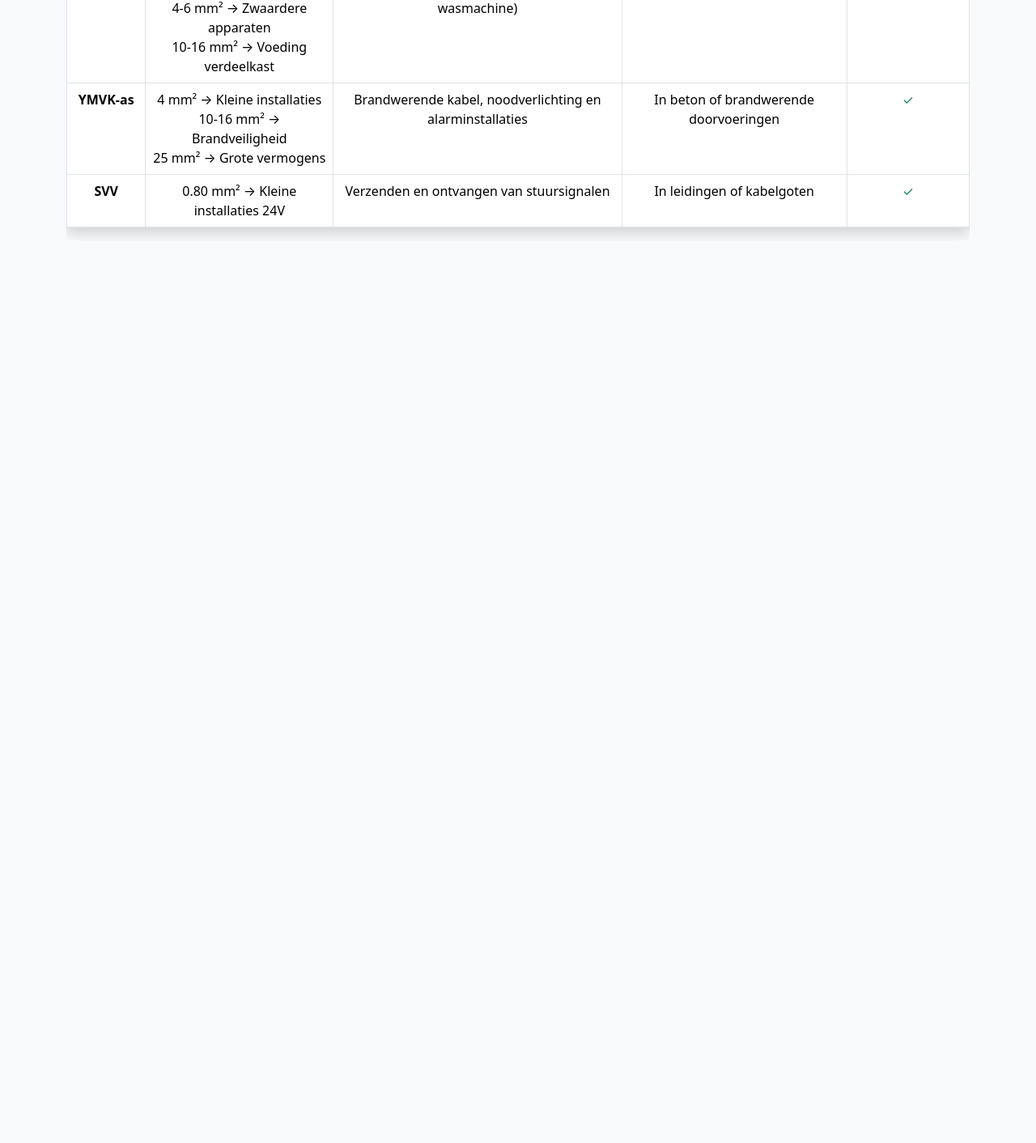
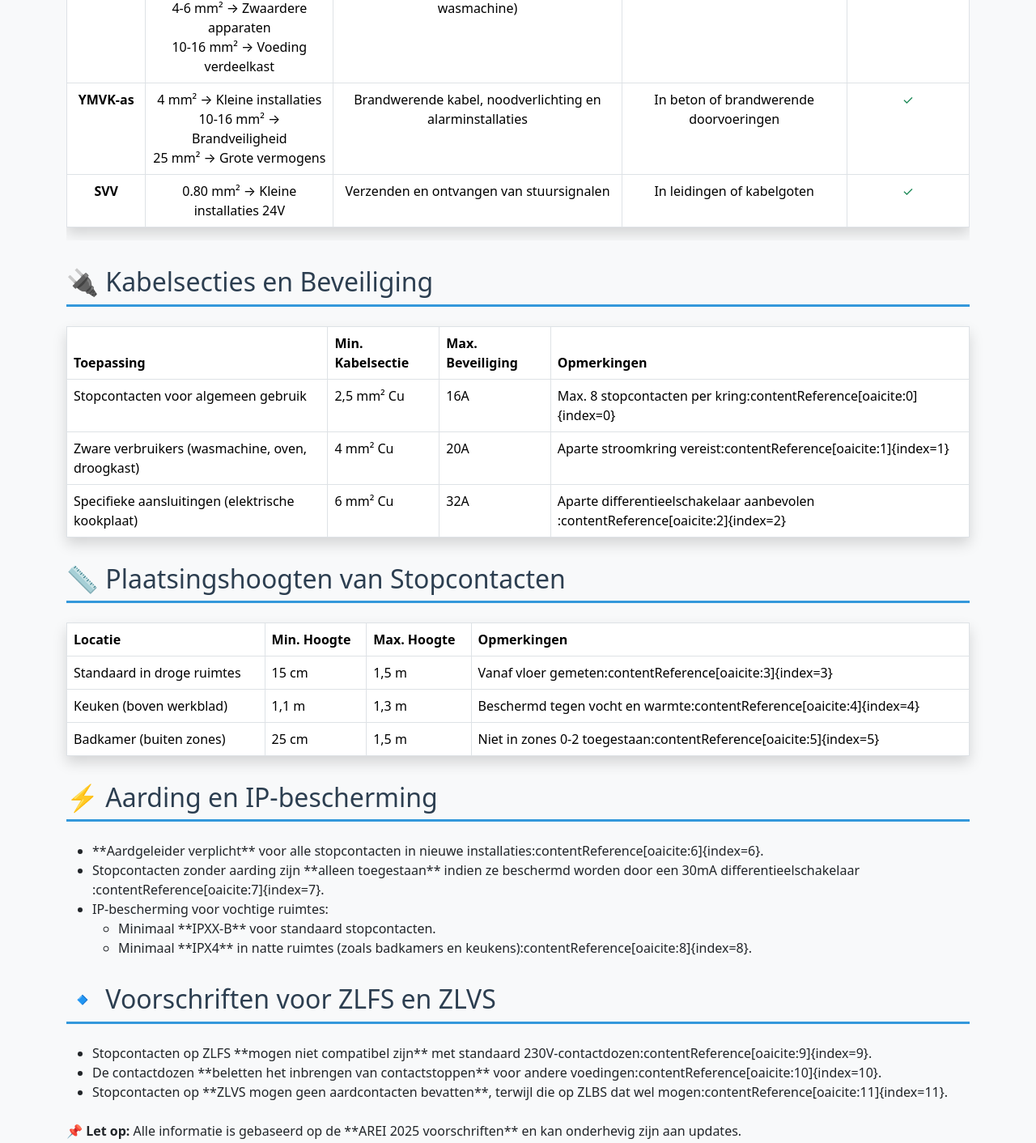
Before and after one commit to joostdb/elektriciteit, a plain HTML site: page index.html in a window 1280 px wide. Shown: the part 2321-3733 px from the top of the page at 81% size. Before the commit the page ends 2618 px from the top, so only its background shows below. Drawn offline with nearby package versions, Linux system fonts and the light colour scheme.

Commit message:
Update index.html

```diff
--- a/index.html
+++ b/index.html
@@ -282,6 +282,97 @@
             </tbody>
         </table>
     </div>
+
+        <!-- Kabelsecties en Beveiliging -->
+        <h2>🔌 Kabelsecties en Beveiliging</h2>
+        <table class="table table-custom table-bordered table-hover">
+            <thead class="thead-dark">
+                <tr>
+                    <th>Toepassing</th>
+                    <th>Min. Kabelsectie</th>
+                    <th>Max. Beveiliging</th>
+                    <th>Opmerkingen</th>
+                </tr>
+            </thead>
+            <tbody>
+                <tr>
+                    <td>Stopcontacten voor algemeen gebruik</td>
+                    <td>2,5 mm² Cu</td>
+                    <td>16A</td>
+                    <td>Max. 8 stopcontacten per kring&#8203;:contentReference[oaicite:0]{index=0}</td>
+                </tr>
+                <tr>
+                    <td>Zware verbruikers (wasmachine, oven, droogkast)</td>
+                    <td>4 mm² Cu</td>
+                    <td>20A</td>
+                    <td>Aparte stroomkring vereist&#8203;:contentReference[oaicite:1]{index=1}</td>
+                </tr>
+                <tr>
+                    <td>Specifieke aansluitingen (elektrische kookplaat)</td>
+                    <td>6 mm² Cu</td>
+                    <td>32A</td>
+                    <td>Aparte differentieelschakelaar aanbevolen&#8203;:contentReference[oaicite:2]{index=2}</td>
+                </tr>
+            </tbody>
+        </table>
+
+        <!-- Plaatsingshoogten -->
+        <h2>📏 Plaatsingshoogten van Stopcontacten</h2>
+        <table class="table table-custom table-bordered table-hover">
+            <thead class="thead-dark">
+                <tr>
+                    <th>Locatie</th>
+                    <th>Min. Hoogte</th>
+                    <th>Max. Hoogte</th>
+                    <th>Opmerkingen</th>
+                </tr>
+            </thead>
+            <tbody>
+                <tr>
+                    <td>Standaard in droge ruimtes</td>
+                    <td>15 cm</td>
+                    <td>1,5 m</td>
+                    <td>Vanaf vloer gemeten&#8203;:contentReference[oaicite:3]{index=3}</td>
+                </tr>
+                <tr>
+                    <td>Keuken (boven werkblad)</td>
+                    <td>1,1 m</td>
+                    <td>1,3 m</td>
+                    <td>Beschermd tegen vocht en warmte&#8203;:contentReference[oaicite:4]{index=4}</td>
+                </tr>
+                <tr>
+                    <td>Badkamer (buiten zones)</td>
+                    <td>25 cm</td>
+                    <td>1,5 m</td>
+                    <td>Niet in zones 0-2 toegestaan&#8203;:contentReference[oaicite:5]{index=5}</td>
+                </tr>
+            </tbody>
+        </table>
+
+        <!-- Aarding en IP-bescherming -->
+        <h2>⚡ Aarding en IP-bescherming</h2>
+        <ul>
+            <li>**Aardgeleider verplicht** voor alle stopcontacten in nieuwe installaties&#8203;:contentReference[oaicite:6]{index=6}.</li>
+            <li>Stopcontacten zonder aarding zijn **alleen toegestaan** indien ze beschermd worden door een 30mA differentieelschakelaar&#8203;:contentReference[oaicite:7]{index=7}.</li>
+            <li>IP-bescherming voor vochtige ruimtes:
+                <ul>
+                    <li>Minimaal **IPXX-B** voor standaard stopcontacten.</li>
+                    <li>Minimaal **IPX4** in natte ruimtes (zoals badkamers en keukens)&#8203;:contentReference[oaicite:8]{index=8}.</li>
+                </ul>
+            </li>
+        </ul>
+
+        <!-- Specifieke Voorschriften voor ZLFS/ZLVS -->
+        <h2>🔹 Voorschriften voor ZLFS en ZLVS</h2>
+        <ul>
+            <li>Stopcontacten op ZLFS **mogen niet compatibel zijn** met standaard 230V-contactdozen&#8203;:contentReference[oaicite:9]{index=9}.</li>
+            <li>De contactdozen **beletten het inbrengen van contactstoppen** voor andere voedingen&#8203;:contentReference[oaicite:10]{index=10}.</li>
+            <li>Stopcontacten op **ZLVS mogen geen aardcontacten bevatten**, terwijl die op ZLBS dat wel mogen&#8203;:contentReference[oaicite:11]{index=11}.</li>
+        </ul>
+
+        <p class="mt-4"><strong>📌 Let op:</strong> Alle informatie is gebaseerd op de **AREI 2025 voorschriften** en kan onderhevig zijn aan updates.</p>
+
+
 </div>
     <script src="https://cdn.jsdelivr.net/npm/bootstrap@5.3.3/dist/js/bootstrap.bundle.min.js"></script>
 </body>
```
